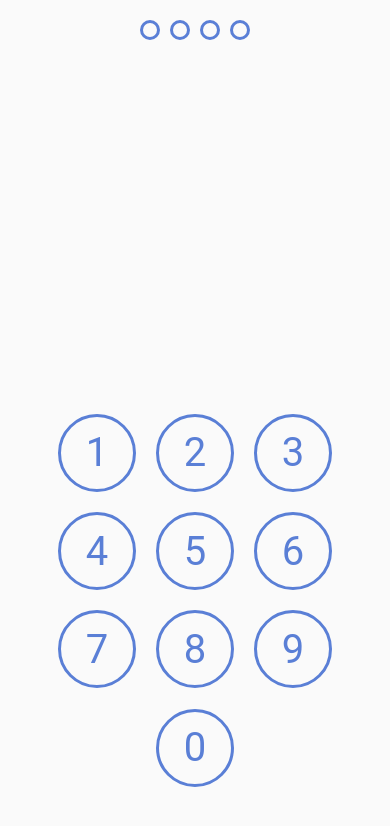
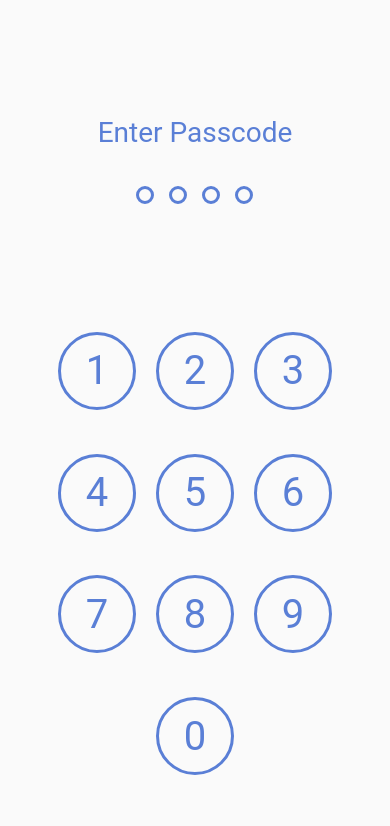
Before and after one commit to amashiS/EchonlabDemo, a React Native app: screen / in a window 390 px wide. Shown: the top 826 px of the page. Built offline with nearby package versions, Linux system fonts and the light colour scheme.

Commit message:
Attempt count added

```diff
--- a/App.tsx
+++ b/App.tsx
@@ -51,7 +51,7 @@ const styles = StyleSheet.create({
     backgroundColor:'#fafafa',
     alignItems:'center',
     justifyContent:'center',
-    width:'100%'
+    width:'100%',
 
   }
 });
--- a/Views/LockScreen.jsx
+++ b/Views/LockScreen.jsx
@@ -41,89 +41,42 @@ const LockScreen = () => {
 
 
 
-    const PinIndicatorBubble = () => {
+      const PinIndicatorBubble = () => {
+        const pinIndicators = Array(4).fill(null).map((_, index) => (
+          <View
+            key={index}
+            style={
+              index < pressCount
+                ? styles.pinIndicator
+                : styles.pinIndicatorBlank
+            }
+          />
+        ));
 
-        if (pressCount == 0) {
-            return (
-                <View style={{ flexDirection: 'row', gap: 10 }}>
-                    <View style={styles.pinIndicatorBlank} />
-                    <View style={styles.pinIndicatorBlank} />
-                    <View style={styles.pinIndicatorBlank} />
-                    <View style={styles.pinIndicatorBlank} />
-
-                </View>
-
-            )
-
-        }
-        else if (pressCount == 1) {
-            return (
-                <View style={{ flexDirection: 'row', gap: 10 }}>
-
-                    <View style={styles.pinIndicator} />
-                    <View style={styles.pinIndicatorBlank} />
-                    <View style={styles.pinIndicatorBlank} />
-                    <View style={styles.pinIndicatorBlank} />
-                </View>
-
-
-
-            )
-        }
-        else if (pressCount == 2) {
-            return (
-                <View style={{ flexDirection: 'row', gap: 10 }}>
-
-                    <View style={styles.pinIndicator} />
-                    <View style={styles.pinIndicator} />
-                    <View style={styles.pinIndicatorBlank} />
-                    <View style={styles.pinIndicatorBlank} />
-                </View>
-
-
-
-            )
-        }
-        else if (pressCount == 3) {
-            console.log("Hello")
-
-            return (
-                <View style={{ flexDirection: 'row', gap: 10 }}>
-
-                    <View style={styles.pinIndicator} />
-                    <View style={styles.pinIndicator} />
-                    <View style={styles.pinIndicator} />
-                    <View style={styles.pinIndicatorBlank} />
-                </View>
-
-
-
-            )
-        }
-        else if (lockState == true || lockState == false) {
-            return (
-                <View style={{ flexDirection: 'row', gap: 10 }}>
-
-                    <View style={styles.pinIndicator} />
-                    <View style={styles.pinIndicator} />
-                    <View style={styles.pinIndicator} />
-                    <View style={styles.pinIndicator} />
-
-                </View>
-
-
-
-            )
-        }
-
-
-    }
+        return (
+          <View style={{ flexDirection: 'row', gap: 15, alignSelf: 'center',marginTop:20 }}>
+            {pinIndicators}
+          </View>
+        );
+      };
 
     console.log("try count in main", tryCount);
     return (
         <View style={styles.lockscrContainer}>
-            <View style={{ flex: 1 }}>
-                <View style={{ flex: 1 }}>
+            <View style={{ flex: 0.6 ,alignSelf:'center',justifyContent:'center',alignItems:'center'}}>
+                <View style={{ gap:0,alignItems:'center' }}>
+<Text style={styles.enterPascodeText}>
+    Enter Passcode
+</Text>
+{
+    tryCount > 0 ? (
+        <Text style={styles.attempsText}>
+    You have {3-tryCount}  attempts left
+</Text>
+    ):(    <Text> </Text>
+    )
+
+}
 
                     <PinIndicatorContainer />
                 </View>
@@ -134,7 +87,7 @@ const LockScreen = () => {
             {
                 tryCount === 3 && (
                     <Modal
-        animationType="slide"
+        animationType="fade"
         transparent={true}
         visible={true}
         onRequestClose={() => {
@@ -143,9 +96,11 @@ const LockScreen = () => {
         }}>
 
 
-<View style={{ position: 'absolute', left: 0, right: 0, bottom: 0, top: 0, backgroundColor: '#000' ,opacity:0.5,justifyContent:'center',
-alignItems:'center'}}>
-<Text style={styles.timerText}>{seconds} drh</Text>
+<View style={styles.modalStyle}>
+
+        <Text style={styles.timerTextTitle}>Phone Locked</Text>
+        <Text style={styles.timerText}>Try agin after {seconds} seconds</Text>
+
             </View>
             </Modal>
                 )
@@ -190,6 +145,7 @@ alignItems:'center'}}>
 }
 </View>
 
+
         </View>
 
 
@@ -204,17 +160,18 @@ const styles = StyleSheet.create({
         alignItems: 'center',
         justifyContent: 'center',
         width: '100%',
-        padding: 20
+        padding: 20,
+
 
     },
     pinIndicator: {
-        width: 20,
+        width: 18,
         aspectRatio: 1,
-        backgroundColor: '#5A7FD6',
+        backgroundColor: '#E15646',
         borderRadius: 20
     },
     pinIndicatorBlank: {
-        width: 20,
+        width: 18,
         aspectRatio: 1,
         borderColor: '#5A7FD6',
         borderRadius: 20,
@@ -226,8 +183,38 @@ const styles = StyleSheet.create({
         alignItems: 'flex-end',
     },
     timerText:{
-        backgroundColor:'red',
-        color:'#000'
+        color:'#E15646',
+        fontFamily:'Roboto',
+        fontSize:20
+    },
+    enterPascodeText:{
+        fontFamily:'Roboto',
+        fontSize:28,
+        color: '#5A7FD6',
+
+
+    },
+    timerTextTitle:{
+        fontFamily:'Roboto',
+        fontSize:28,
+        color:'#E15646',
+        fontWeight:"500"
+    },
+    modalStyle:{
+         position: 'absolute',
+         left: 0,
+         right: 0,
+         bottom: 0,
+         top: 0,
+         backgroundColor: 'rgba(0, 0, 0, 0.8)',
+         justifyContent: 'center',
+         alignItems: 'center',
+         gap:10
+    },
+    attempsText:{
+        fontFamily:'Roboto',
+        fontSize:17,
+        color:'#E15646',
     }
 
 })
```
